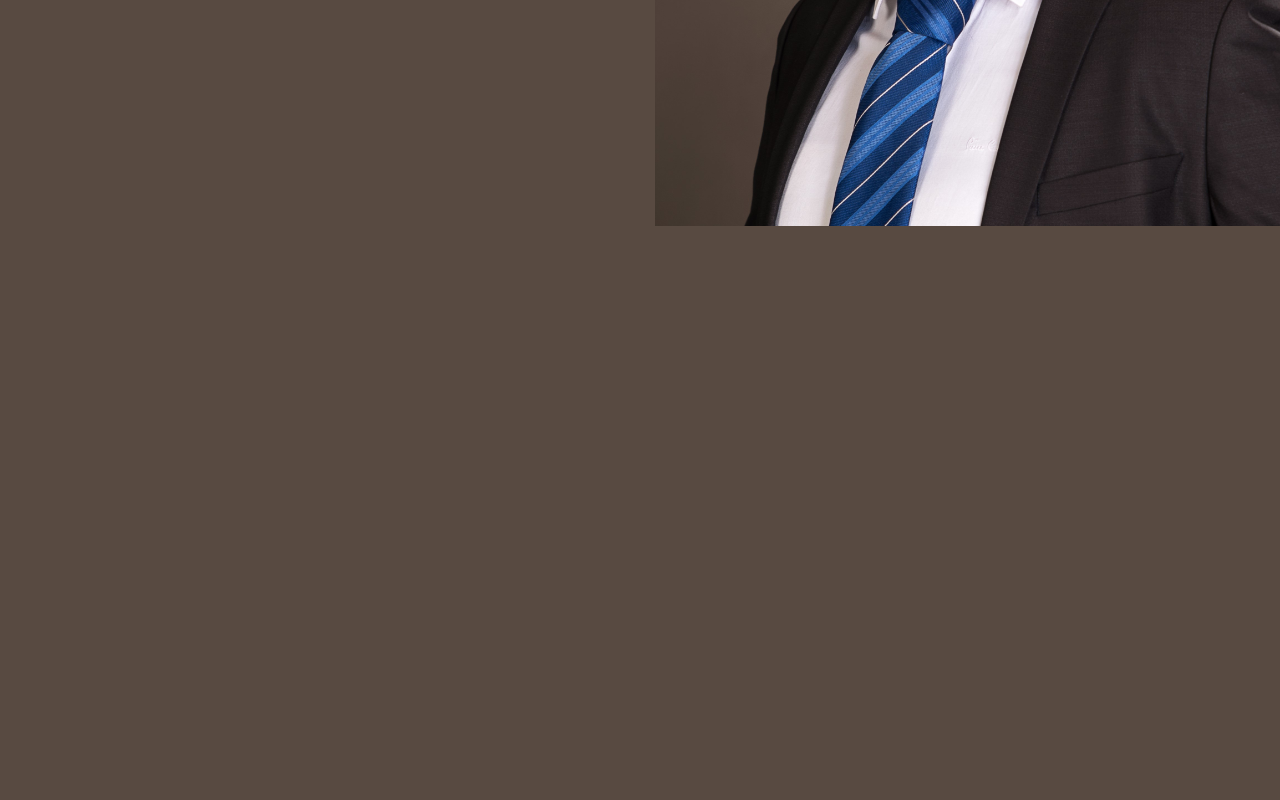
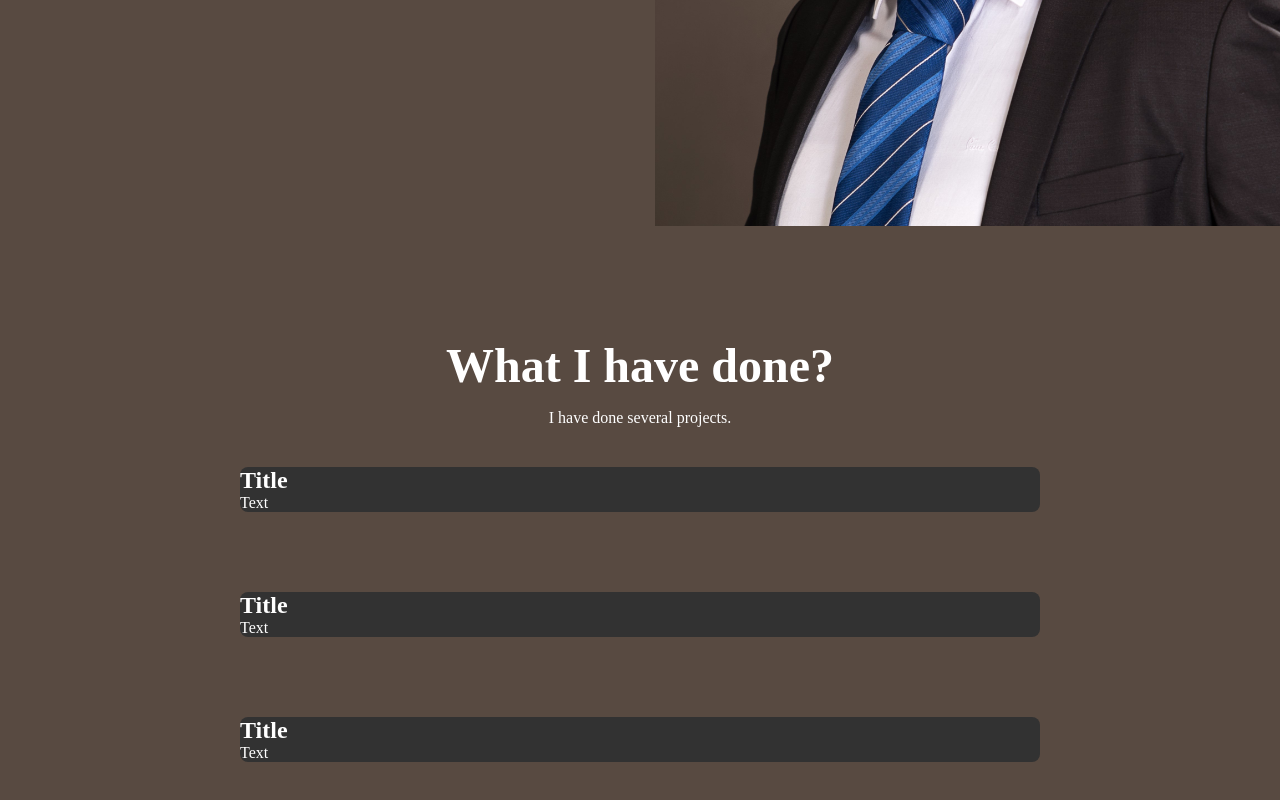
Before and after one commit to mkarimiseresht/Portfolio, a React (Create React App) app: page / in a window 1280 px wide. Shown: the part 590-1390 px from the top of the page. Before the commit the page ends 880 px from the top, so only its background shows below. Built offline with nearby package versions, Linux system fonts and the light colour scheme.

Commit message:
portfolio design

```diff
--- a/public/style.css
+++ b/public/style.css
@@ -1,4 +1,4 @@
-*{
+* {
    margin: 0;
    padding: 0;
    box-sizing: border-box;
--- a/src/App.js
+++ b/src/App.js
@@ -1,11 +1,13 @@
 import Navbar from "./components/Navbar/navbar";
 import About from "./components/About/about";
+import Project from "./components/Project/project";
 
 function App() {
   return (
     <div className="App">
       <Navbar />
       <About />
+      <Project />
     </div>
   );
 }
--- /dev/null
+++ b/src/components/Project/project.css
@@ -0,0 +1,61 @@
+#project {
+    overflow: hidden;
+    width: 100vw;
+    max-width: 65rem;
+    display: flex;
+    flex-direction: column;
+    align-items: center;
+    justify-content: center;
+    text-align: center;
+    margin: 0 auto;
+}
+
+.projectTitle {
+    font-size: 3rem;
+    font-weight: 600;
+    padding-top: 3rem;
+    margin-bottom: 1rem;
+}
+
+.projectDesc {
+    font-weight: 200;
+    font-size: 1rem;
+    max-width: 50rem;
+    padding: 0 2rem;
+
+}
+
+.projectBars {
+    margin: 1.5rem;
+    width: 100vw;
+    max-width: 80%;
+    text-align: left;
+}
+
+.projectBar {
+    display: flex;
+    margin: 1rem;
+    padding: 1.rem 2rem;
+    border-radius: 0.5rem;
+    background: rgb(50, 50, 50);
+}
+
+.projectBarText>p {
+    font-size: 1rem;
+    font-weight: 200;
+}
+
+@media screen and (max-width:720px) {
+    .skillBarText>p {
+        font-size: 2vw;
+    }
+}
+
+@media screen and (max-width:480px) {
+    .skillBarText>p {
+        font-size: 3vw;
+    }
+    .skillBarText>h2 {
+        font-size: 5vw;
+    }
+}
--- /dev/null
+++ b/src/components/Project/project.js
@@ -0,0 +1,37 @@
+import React from 'react';
+import './project.css'
+
+const Project = () => {
+  return (
+    <section id='project'>
+        <span className='projectTitle'>What I have done?</span>
+        <span className='projectDesc'>I have done several projects.</span>
+        <div className='projectBars'>
+            <div className='projectBar'>
+                <div className='projectBarText'>
+                    <h2>Title</h2>
+                    <p>Text</p>
+                </div>
+            </div>
+        </div>
+        <div className='projectBars'>
+            <div className='projectBar'>
+                <div className='projectBarText'>
+                    <h2>Title</h2>
+                    <p>Text</p>
+                </div>
+            </div>
+        </div>
+        <div className='projectBars'>
+            <div className='projectBar'>
+                <div className='projectBarText'>
+                    <h2>Title</h2>
+                    <p>Text</p>
+                </div>
+            </div>
+        </div>
+    </section>
+  )
+}
+
+export default Project;
```
